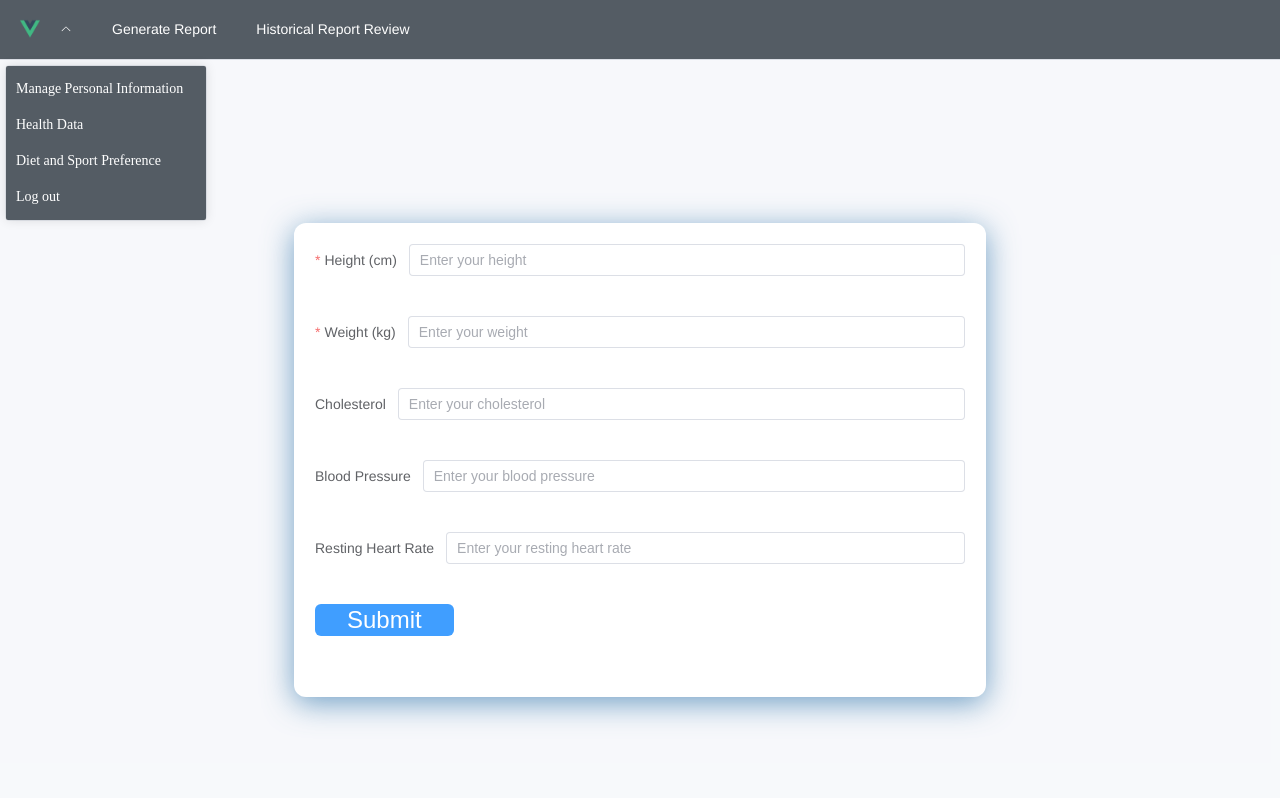
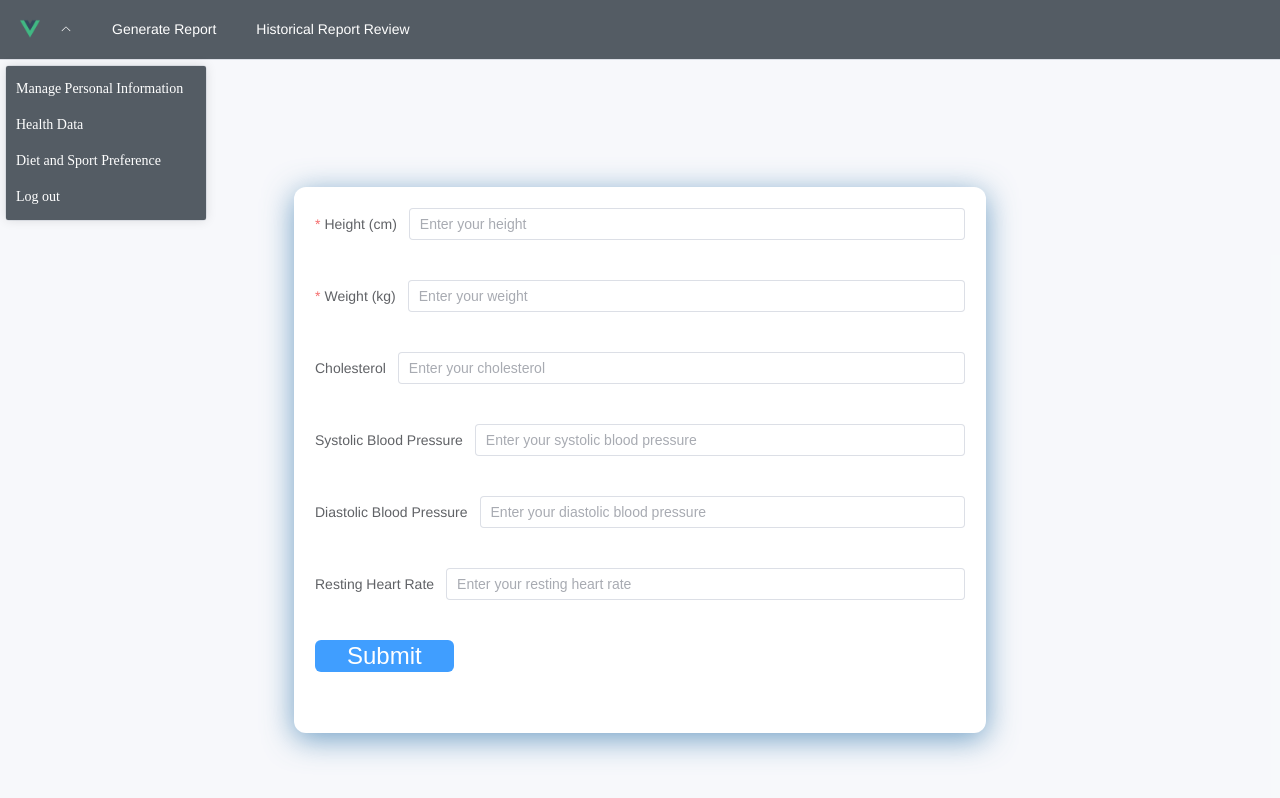
Before and after one commit to LeonalZong/ELEC5620, a Vue app: page /HealthData in a window 1280 px wide. Shown: the top 798 px of the page. Built offline with nearby package versions, Linux system fonts and the light colour scheme.

Commit message:
你的提交信息

```diff
--- a/src/components/HealthData.vue
+++ b/src/components/HealthData.vue
@@ -8,7 +8,7 @@
             </template>
             <el-menu-item index="1-1" @click="goToPage('/UpdateInformation')">Manage Personal Information</el-menu-item>
             <el-menu-item index="1-2" @click="goToPage('/HealthData')">Health Data</el-menu-item>
-            <el-menu-item index="1-5" @click="goToPage('/DietSportPreference')">Diet and Sport Preference</el-menu-item>
+            <el-menu-item index="1-3" @click="goToPage('/DietSportPreference')">Diet and Sport Preference</el-menu-item>
             <el-menu-item index="1-4" @click="logout">Log out</el-menu-item>
         </el-sub-menu>
         <el-menu-item index="2" @click="goToPage('/ReportGeneration')">Generate Report</el-menu-item>
@@ -25,8 +25,11 @@
         <el-form-item label="Cholesterol" prop="cholesterol">
           <el-input v-model="healthData.cholesterol" placeholder="Enter your cholesterol" clearable></el-input>
         </el-form-item>
-        <el-form-item label="Blood Pressure" prop="bloodPressure">
-          <el-input v-model="healthData.bloodPressure" placeholder="Enter your blood pressure" clearable></el-input>
+        <el-form-item label="Systolic Blood Pressure" prop="systolicBloodPressure">
+          <el-input v-model="healthData.systolicBloodPressure" placeholder="Enter your systolic blood pressure" clearable></el-input>
+        </el-form-item>
+        <el-form-item label="Diastolic Blood Pressure" prop="diastolicBloodPressure">
+          <el-input v-model="healthData.diastolicBloodPressure" placeholder="Enter your diastolic blood pressure" clearable></el-input>
         </el-form-item>
         <el-form-item label="Resting Heart Rate" prop="restingHeartRate">
           <el-input v-model="healthData.restingHeartRate" placeholder="Enter your resting heart rate" clearable></el-input>
@@ -49,7 +52,8 @@ export default {
         height: '',
         weight: '',
         cholesterol: '',
-        bloodPressure: '',
+        systolicBloodPressure: '',
+        diastolicBloodPressure: '',
         restingHeartRate: '',
       },
       rules: {
@@ -105,7 +109,8 @@ export default {
                       height: this.healthData.height,
                       weight: this.healthData.weight,
                       cholesterol: this.healthData.cholesterol,
-                      bloodPressure: this.healthData.bloodPressure,
+                      systolicBloodPressure: this.healthData.systolicBloodPressure,
+                      diastolicBloodPressure: this.healthData.diastolicBloodPressure,
                       restingHeartRate: this.healthData.restingHeartRate
                   });
 
@@ -119,7 +124,8 @@ export default {
                           height: '',
                           weight: '',
                           cholesterol: '',
-                          bloodPressure: '',
+                          systolicBloodPressure: '',
+                          diastolicBloodPressure: '',
                           restingHeartRate: ''
                       };
                   } else {
```
